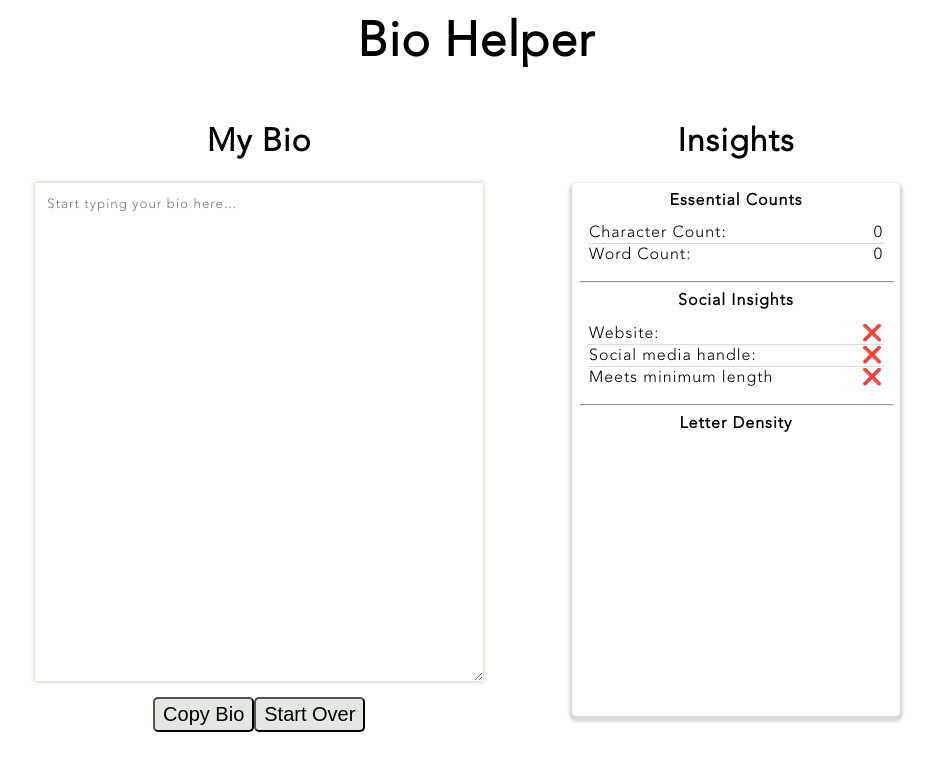
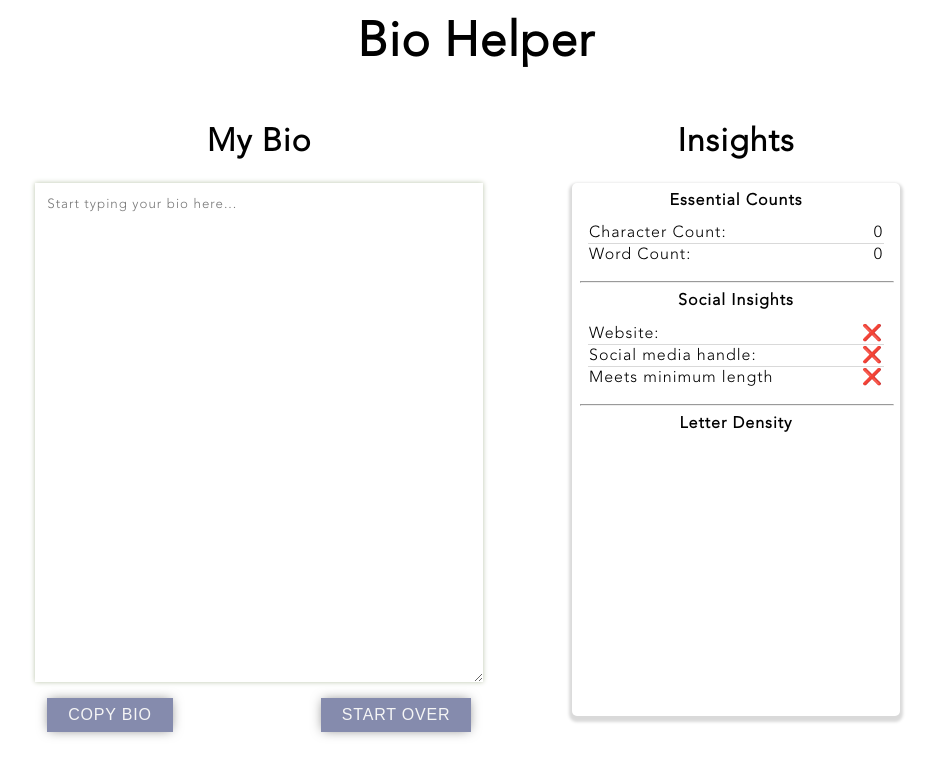
Before and after one commit to DruSerkes/bio-helper, a React (Create React App) app: page / in a window 1280 px wide. Shown: the top 776 px of the page, without its empty margins (164-1099 px from the left). Built offline with nearby package versions, Linux system fonts and the light colour scheme.

Commit message:
button styling

```diff
--- a/src/App.css
+++ b/src/App.css
@@ -143,11 +143,28 @@ hr {
   width: 100%;
 }
 
+.UserInput-Buttons {
+  display: flex;
+  justify-content: space-between;
+  width: 100%;
+}
+
 button {
-  border-radius: 5px;
-  background-color: hsl(120, 10%, 90%);
-  padding: 4px 8px;
-  font-size: 1.25rem;
+  background-color: hsl(230, 20%, 60%);
+  border: none;
+  box-shadow: 0px 0px 12px -2px rgba(0,0,0,0.5);
+  color: whitesmoke;
+  font-size: 1rem;
+  outline: none;
+  padding: 8px 21px;
+  letter-spacing: 0.05rem;
+  text-decoration: none;
+  text-transform: uppercase;
+  transition: background-color 0.4s ease;
+}
+button:hover,
+button:focus{
+  background-color: hsl(240, 30%, 40%);
 }
 
 /* LARGE */
@@ -167,6 +184,13 @@ button {
     margin: 0.75rem auto;
     height: 30vh;
     min-width: 60vw;
+  }
+
+  .UserInput-Buttons {
+    flex-direction: column;
+  }
+  button:first-child {
+    margin-bottom: 10px;
   }
 
   .Insights {
```
